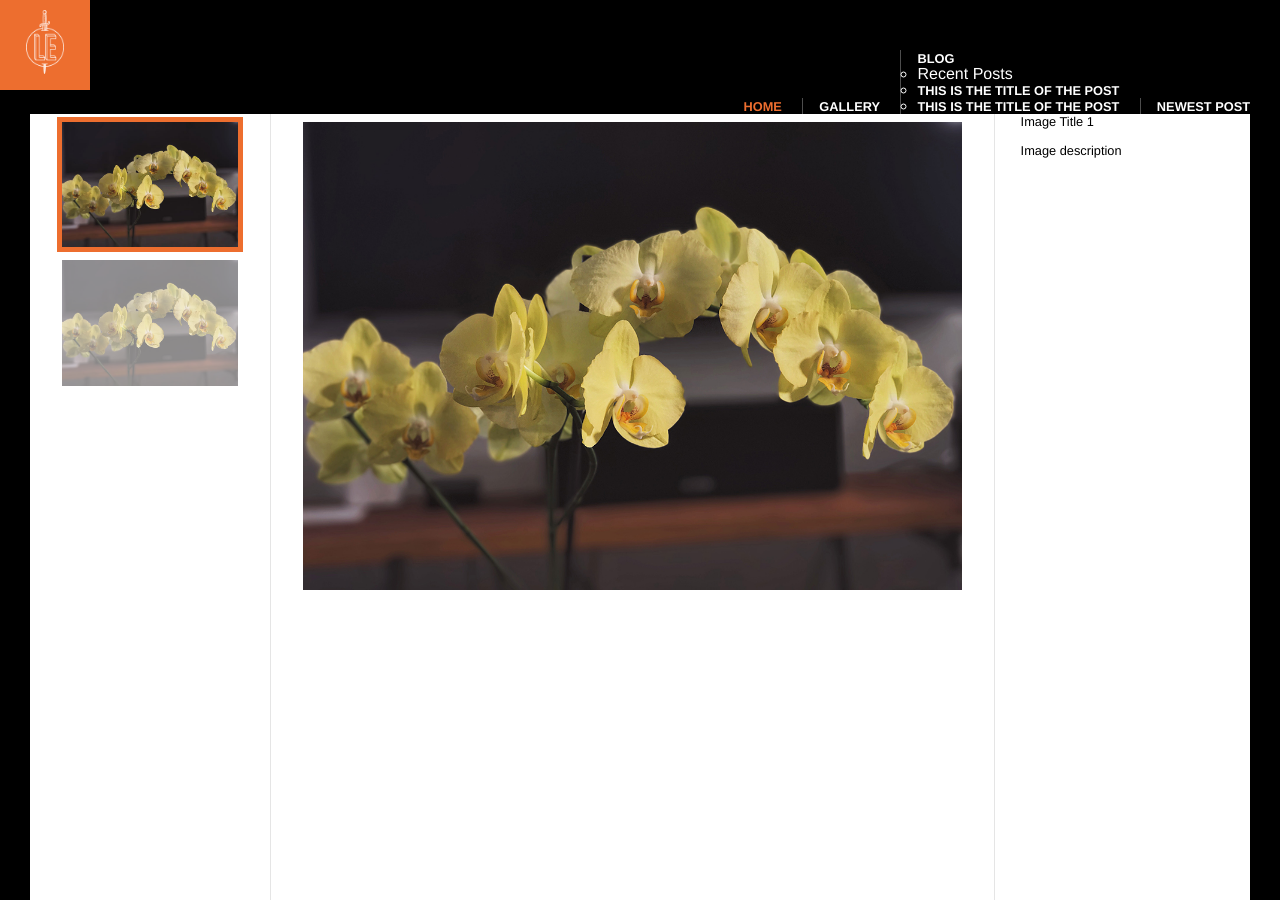
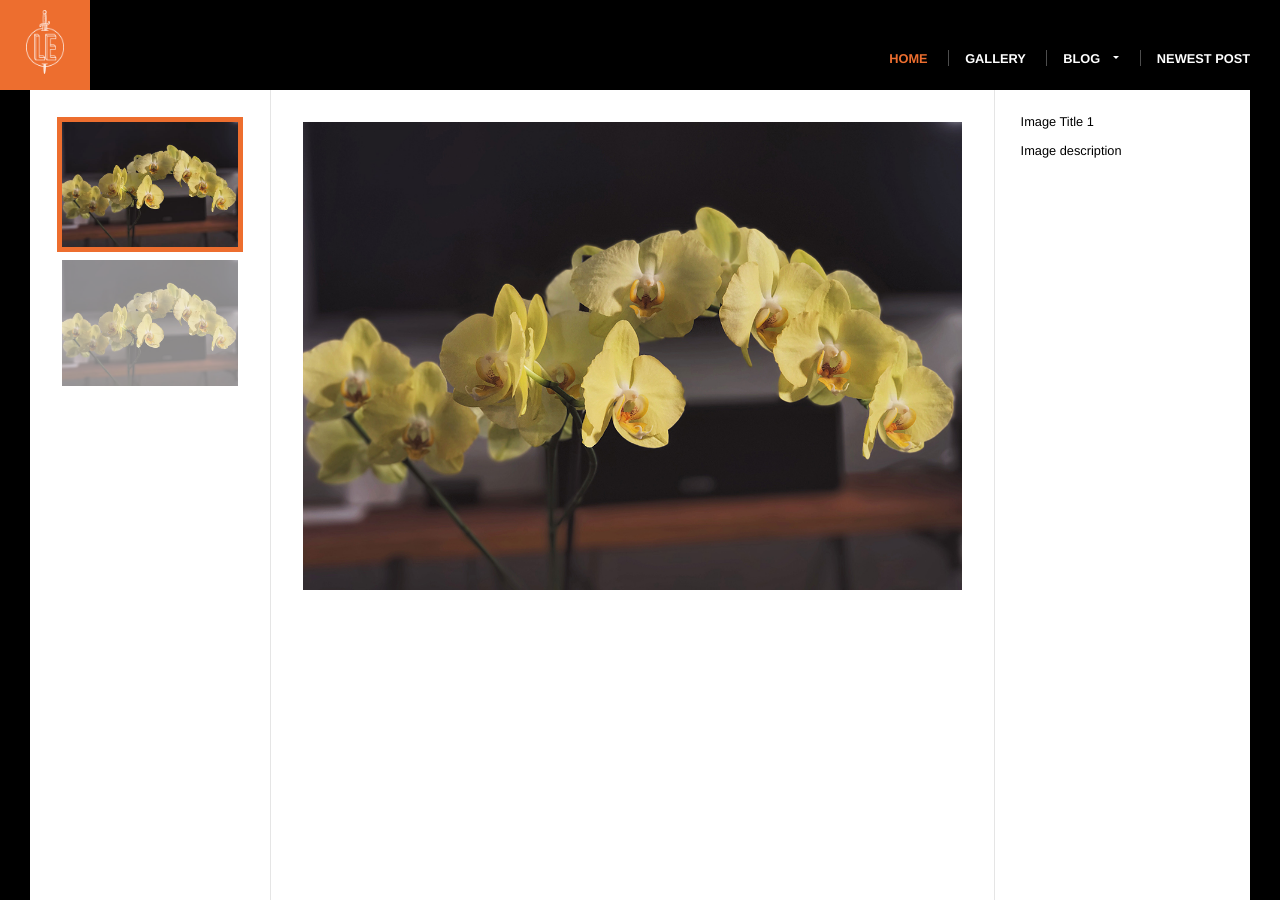
Before and after one commit to Michael-021/Michael-021.github.io, a Jekyll site: the page built from gallery/index.html, in a window 1280 px wide and 900 px high. Built offline with Jekyll 4.4.1, drawn with Linux system fonts in a browser that asks for light colours; some of the changed text lies outside the part shown.

Commit message:
Add mobile menu functionality with dropdown support

```diff
--- a/_includes/header.html
+++ b/_includes/header.html
@@ -1,5 +1,7 @@
 <header class="header">
   <nav>
+    <input type="checkbox" id="mobile-menu" class="mobile-menu-check" />
+    <label for="mobile-menu" class="show-mobile-menu">Menu</label>
     <ul class="header-nav nav-links">
       {% include nav-links.html %}
     </ul>
--- a/css/main.css
+++ b/css/main.css
@@ -69,10 +69,13 @@
   border-left: 1px solid rgba(255, 255, 255, 0.3);
   padding-left: 1em;
 }
-.header-nav a {
+.header-nav a,
+.drop-trigger {
   color: #fff;
 }
-.nav-links a {
+.nav-links a,
+.drop-trigger,
+.show-mobile-menu {
   font-size: 0.8rem;
   font-weight: bold;
   text-decoration: none;
@@ -445,6 +448,97 @@
   margin-top: 3em;
   padding-top: 2em;
 }
+
+/* DROPDOWN STYLES */
+.dropdown {
+  position: relative;
+}
+.dropdown:hover .drop-menu {
+  display: block;
+}
+.dropdown:hover .drop-trigger:after {
+  border-color: #ed6e2f transparent transparent;
+}
+.drop-trigger {
+  display: inline-block;
+  padding-right: 1.5em;
+  position: relative;
+}
+.drop-trigger:after {
+  border: 0.3em solid;
+  border-color: #fff transparent transparent;
+  content: "";
+  height: 0;
+  position: absolute;
+  right: 0;
+  top: 0.3em;
+  width: 0;
+}
+.drop-menu {
+  box-shadow: 0 0 10px 0 rgba(0, 0, 0, 0.2);
+  display: none;
+  list-style: none;
+  padding: 1em 0 0;
+  position: absolute;
+  right: 0;
+  z-index: 9;
+}
+.drop-menu:before {
+  border: 0.6em solid;
+  border-color: transparent transparent #fff;
+  content: "";
+  height: 0;
+  position: absolute;
+  right: 1em;
+  top: -0.1em;
+  width: 0;
+}
+.drop-menu li {
+  background-color: #fff;
+}
+.drop-menu li ~ li {
+  border-top: 1px dotted rgba(0, 0, 0, 0.1);
+}
+.drop-menu li:first-child {
+  border-radius: 5px 5px 0 0;
+  color: #999;
+  font-size: 0.5em;
+  padding: 1em 1em 0.25em;
+  text-align: right;
+  text-transform: uppercase;
+}
+.drop-menu li:last-child {
+  border-radius: 0 0 5px 5px;
+}
+.drop-menu a {
+  color: #333;
+  display: block;
+  font-weight: normal;
+  padding: 0.5em 2em 0.5em 1em;
+  text-align: left;
+  text-transform: none;
+  white-space: nowrap;
+}
+.drop-menu a:hover {
+  background-color: rgba(0, 0, 0, 0.1);
+  color: #333;
+}
+/* HIDE IN THE FOOTER */
+.footer .dropdown:hover .drop-menu,
+.footer .drop-trigger:after {
+  display: none;
+}
+.footer .drop-trigger {
+  padding-right: 0;
+}
+.mobile-menu-check,
+.show-mobile-menu {
+  display: none;
+}
+.mobile-menu-check,
+.show-mobile-menu {
+  display: noe;
+}
 @media (max-width: 800px) {
   html {
     box-shadow: none;
@@ -519,4 +613,61 @@
   .blog-recent {
     text-align: center;
   }
+  .show-mobile-menu {
+    display: block;
+    float: right;
+    font-weight: bold;
+    margin-top: 1.5vh;
+    padding: 1.5em;
+    position: relative;
+  }
+  .header-nav {
+    background-color: #444;
+    box-sizing: border-box;
+    left: 0;
+    max-height: 0;
+    overflow: hidden;
+    padding: 0;
+    position: absolute;
+    text-align: center;
+    top: 10vh;
+    transition: all 0.5s ease-in-out;
+    width: 100vw;
+    z-index: 9;
+  }
+  .header-nav li {
+    display: block;
+    margin-top: 1em;
+  }
+  .header-nav li ~ li {
+    border: 0;
+    padding: 0;
+  }
+  .header-nav li:last-child {
+    margin-bottom: 1em;
+  }
+  .header-nav li:first-child a {
+    color: #fff;
+  }
+  /* HIDE DROPDOWN IN THE NAV MENU */
+  .header-nav .dropdown:hover .drop-menu,
+  .header-nav .drop-trigger:after {
+    display: none;
+  }
+  .header-nav .drop-trigger {
+    padding-right: 0;
+  }
+  .mobile-menu-check:checked ~ .header-nav {
+    max-height: 1000px;
+  }
+  .mobile-menu-check:checked ~ .show-mobile-menu:after {
+    background-color: #000;
+    color: #ed6e2f;
+    content: "CLOSE";
+    left: 0;
+    position: absolute;
+    text-align: center;
+    top: 1.5em;
+    width: 100%;
+  }
 }
```
